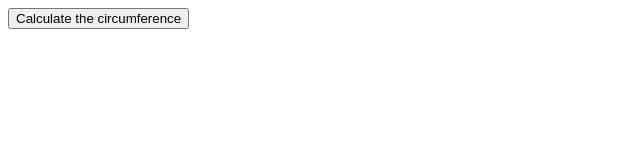
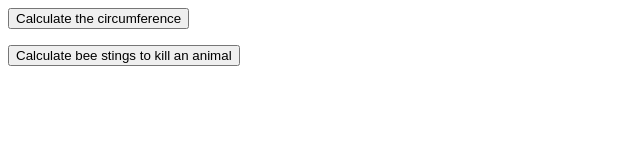
Before and after one commit to AshleyWhitley/Functions_Worsksheet, a plain HTML site: page JS/index.html in a window 1280 px wide. Shown: the whole page, without its empty margins (0-640 px from the left). Drawn offline with Linux system fonts and the light colour scheme.

Commit message:
Bee stings
Was able to correctly solve how many bee stings it would take to kill
an animal.

```diff
--- a/JS/index.html
+++ b/JS/index.html
@@ -8,3 +8,7 @@
 <form>
     <input type="button" value="Calculate the circumference" onclick="circum()">
     </form>
+
+<form>
+    <input type="button" value="Calculate bee stings to kill an animal" onclick="pounds()">
+</form>
--- a/JS/script.js
+++ b/JS/script.js
@@ -30,10 +30,8 @@
 function circum() {
     	  var radius = prompt("Enter the radius of the circle"+".");
     	  var circle = Math.round(2 * Math.PI * radius);
-    	  alert("The circumference is "+ circle)
+    	  alert("The circumference of the circle is"+ " " +circle+".")
     	}
-
-
 
 /*Stung!
 
@@ -49,3 +47,9 @@ function circum() {
  Result to print to the console:
  “It takes X bee stings to kill this animal.
  */
+
+function pounds(){
+    var weight = prompt("Enter the animal's weight in pounds.");
+    var number = Math.round(8.66666667 * weight);
+    alert("It takes" +" "+ number +" "+ "stings to kill this animal.")
+}
```
